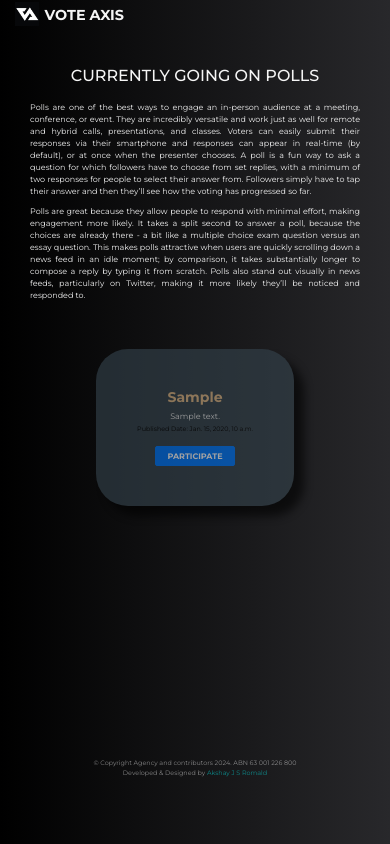
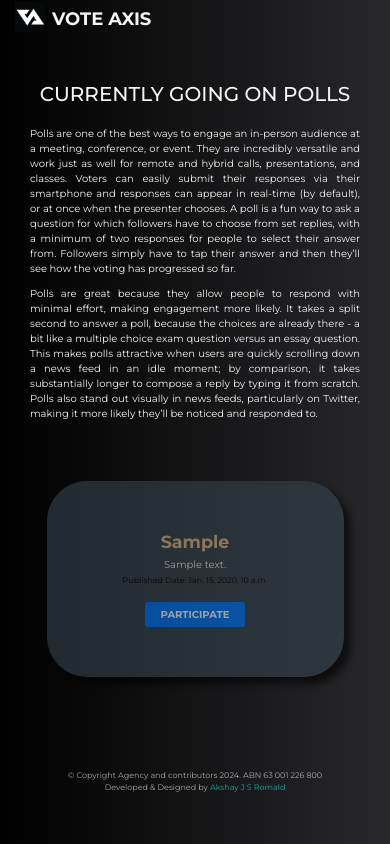
Before and after one commit to akxay98/mysite1, a Django app: template templates/votingApp/index.html in a window 390 px wide. Run offline with Django 3.2, Linux system fonts and the light colour scheme; the template is opened without the code that fills it: most values are stand-ins (such as "Sample title", 1, 10 or a date in 2020).

Commit message:
repair commit1

```diff
--- a/static/add1.css
+++ b/static/add1.css
@@ -1,18 +1,4 @@
 @media screen and (max-width: 640px)
-{
-    *
-    {
-        margin-left: 0px;
-        margin-right: 0px;
-        margin-top: 0px;
-        font-size: 8px;
-    }
-    .bottom .copyr,.bottom .myname
-    {
-        text-align: center !important;
-    }
-}
-@media screen and (min-width: 641px) and (max-width: 1007px)
 {
     *
     {
@@ -25,6 +11,40 @@
     {
         text-align: center !important;
     }
+    .content
+    {
+        left: 0 !important;
+        width: 90% !important;
+    }
+    .content:hover
+    {
+        width: 93% !important;
+    }
+
+}
+@media screen and (min-width: 641px) and (max-width: 1007px)
+{
+    *
+    {
+        margin-left: 0px;
+        margin-right: 0px;
+        margin-top: 0px;
+        font-size: 12px;
+    }
+    .bottom .copyr,.bottom .myname
+    {
+        text-align: center !important;
+    }
+    .content
+    {
+        left: 0 !important;
+        width: 80% !important;
+    }
+    .content:hover
+    {
+        width: 83% !important;
+    }
+
 }
 @media screen and (min-width: 1008px) and (max-width: 1920px)
 {
@@ -90,7 +110,7 @@
 {
     color: white;
     font-size: 0.8rem;
-    opacity: 0.7;
+    opacity: 0.8;
 }
 .bottom a
 {
@@ -163,23 +183,21 @@
     position: relative;
     text-align: center;
     background-color: #36454F;
-    left: 20%;
+    margin: 0 auto;
     width: 60%;
     border-radius: 4rem;
     padding: 5rem;
     top: 5rem;
     font-family: 'Montserrat';
-    box-shadow: 10px 10px 10px black;
-    align-content: space-around;
+    box-shadow: 0.7rem 0.7rem 0.7rem black;
     opacity: 0.6;
-    transition: all 0.2s;
+    transition: all 0.4s;
 }
 .content:hover
 {
-    box-shadow: 10px 10px 20px red;
+    box-shadow: 0.7rem 0.7rem 2rem red;
     width: 62%;
     opacity: 1;
-    transform: translateX(-2%);
 }
 .content h3
 {
```
